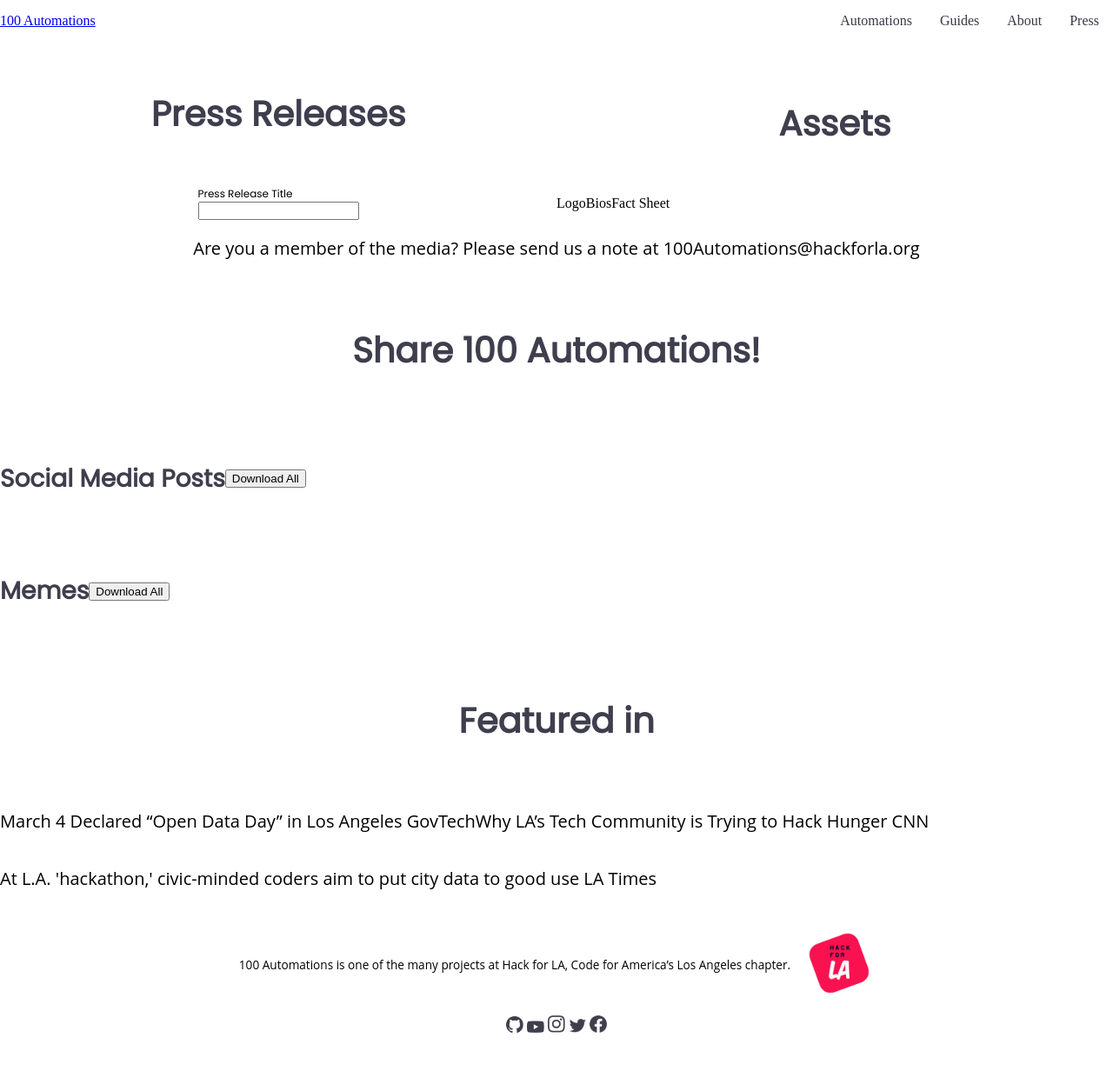
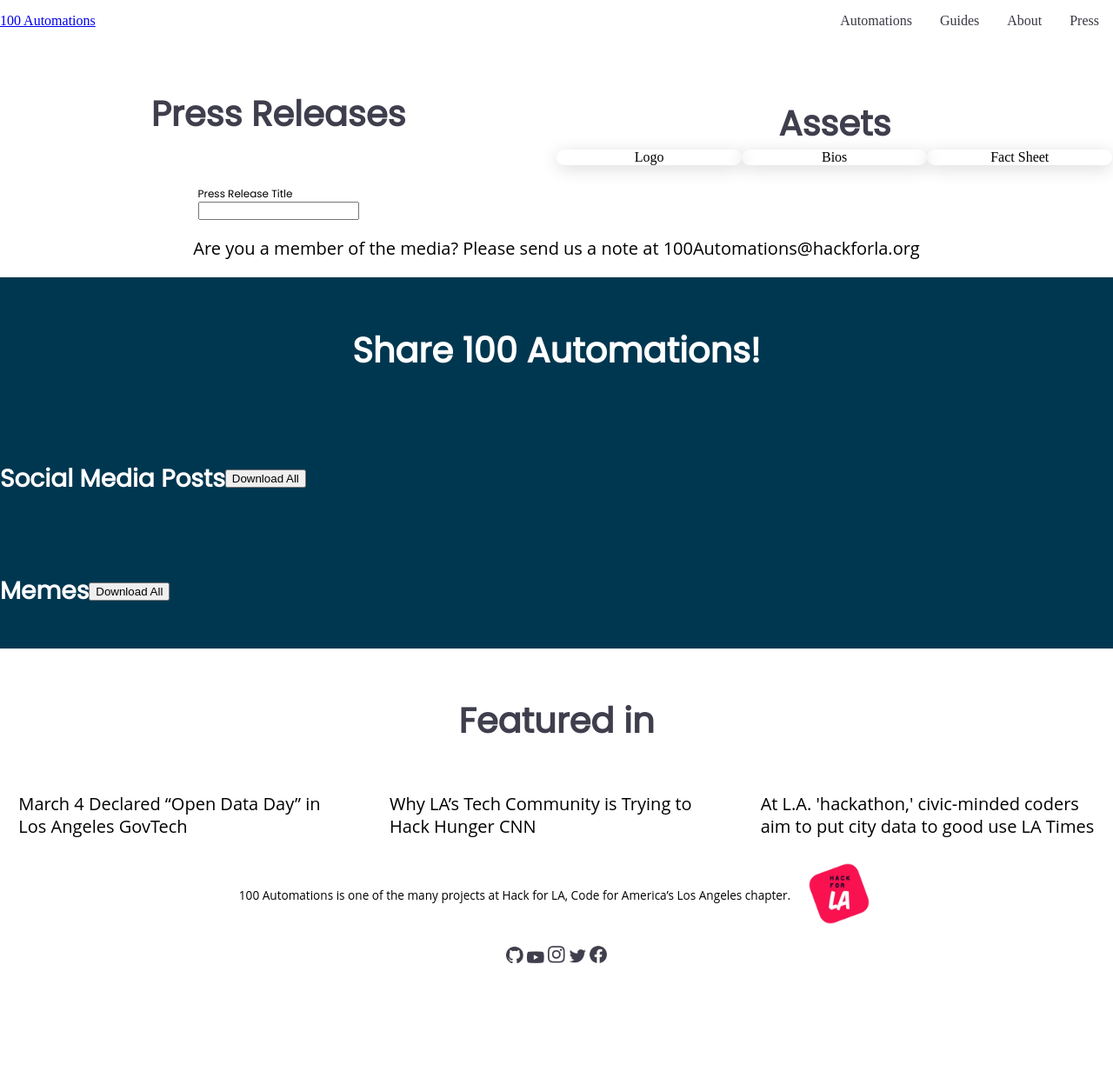
Before and after one commit to 100Automations/Website, a Jekyll site: the page built from press.html, in a window 1280 px wide. Shown: the whole page at 87% size. Built offline with Jekyll 4.4.1, drawn with Linux system fonts in a browser that asks for light colours; after the commit the page ends 1152 px from its top, so only the background shows below that.

Commit message:
Styling for the press.html page is complete, need to place content and pictures in.

```diff
--- a/_includes/featuring.html
+++ b/_includes/featuring.html
@@ -1,5 +1,5 @@
-<div class="featuring">
-    <div class="featuring_title flexbox_column">
+<div class="featuring flexbox_column">
+    <div class="featuring_title ">
         <h4>
             Featured in
         </h4>
--- /dev/null
+++ b/_sass/includes/featuring.scss
@@ -0,0 +1,9 @@
+div.featuring {
+    div.featuring_text p {
+        width: 30%;
+        margin: auto;
+    }
+
+}
+
+;
--- a/_sass/includes/index.scss
+++ b/_sass/includes/index.scss
@@ -5,3 +5,5 @@
 @import 'guide_grid';
 @import 'footer';
 @import 'press_action';
+@import 'featuring';
+@import 'share_ato';
--- a/_sass/includes/press_action.scss
+++ b/_sass/includes/press_action.scss
@@ -6,7 +6,7 @@ div.press_action {
         width: 50%;
 
         label {
-            display:flex;
+            display: flex;
             text-align: left;
             font-family: $poppins;
             font-size: 12px;
@@ -20,10 +20,26 @@ div.press_action {
 
     div.assets {
         width: 50%;
+        justify-content: center;
+
+        div.assets_title {
+            h4 {
+                margin-block: 0;
+            }
+        }
+
+        div.assets_actions>div {
+            text-align: center;
+            height: max-content;
+            width: 33.3%;
+            border-radius: 26px;
+            box-shadow: 0px 4px 20px rgba(0, 0, 0, 0.15);
+        }
     }
 
     ;
-    div.press_release_contact{
+
+    div.press_release_contact {
         text-align: center;
     }
 }
--- /dev/null
+++ b/_sass/includes/share_ato.scss
@@ -0,0 +1,21 @@
+div.share_ato {
+    background-color: $primary;
+
+    div.share_ato_title {
+        h4 {
+            color: $white;
+        }
+
+        ;
+    }
+
+    ;
+    div.social_media_posts,div.memes{
+        h5{
+            color: $white;
+        }
+    }
+
+}
+
+;
```
